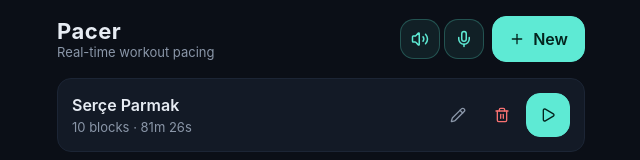
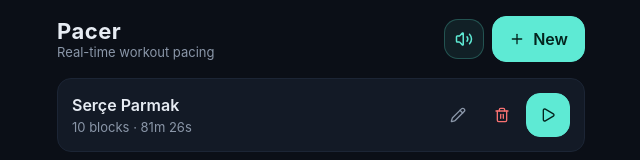
Before and after one commit to wunnle/Pacer, a React (Vite) app: page / in a window 1280 px wide. Shown: the top 160 px of the page, without its empty margins (319-959 px from the left). Built offline with nearby package versions, Linux system fonts and the light colour scheme.

Commit message:
Tighten stepper height, single volume toggle, remove editor header

```diff
--- a/src/components/DurationInput.tsx
+++ b/src/components/DurationInput.tsx
@@ -50,7 +50,7 @@ export function DurationInput({ label, value, min = 0, step, secondsOnly = false
           disabled={safe <= min}
           aria-label={`Decrease ${label} by ${stepDown} seconds`}
         >
-          <Minus size={18} />
+          <Minus size={14} />
         </button>
         <div className="duration-value" aria-live="polite">
           {formatDisplay(safe, secondsOnly)}
@@ -61,7 +61,7 @@ export function DurationInput({ label, value, min = 0, step, secondsOnly = false
           onClick={() => adjust(stepUp)}
           aria-label={`Increase ${label} by ${stepUp} seconds`}
         >
-          <Plus size={18} />
+          <Plus size={14} />
         </button>
       </div>
     </div>
--- a/src/components/Home.tsx
+++ b/src/components/Home.tsx
@@ -1,5 +1,5 @@
 import { useState } from 'react';
-import { Mic, MicOff, Pencil, Play, Plus, Trash2, Volume2, VolumeX } from 'lucide-react';
+import { Pencil, Play, Plus, Trash2, Volume2, VolumeX } from 'lucide-react';
 import type { Workout } from '../types';
 import { workoutTotalSeconds } from '../types';
 import { deleteWorkout } from '../lib/storage';
@@ -17,18 +17,12 @@ interface Props {
 const appName = typeof window !== 'undefined' && window.location.hostname.startsWith('spsk.') ? 'SPSK' : 'Pacer';
 
 export function Home({ workouts, onChange, onNew, onEdit, onStart }: Props) {
-  const [voiceEnabled, setVoiceEnabled] = useState(() => loadSettings().voiceEnabled);
-  const [sfxEnabled, setSfxEnabled] = useState(() => loadSettings().sfxEnabled);
+  const [soundEnabled, setSoundEnabled] = useState(() => loadSettings().sfxEnabled);
 
-  const toggleVoice = () => {
-    const next = !voiceEnabled;
-    setVoiceEnabled(next);
-    saveSettings({ voiceEnabled: next });
-  };
-  const toggleSfx = () => {
-    const next = !sfxEnabled;
-    setSfxEnabled(next);
-    saveSettings({ sfxEnabled: next });
+  const toggleSound = () => {
+    const next = !soundEnabled;
+    setSoundEnabled(next);
+    saveSettings({ sfxEnabled: next, voiceEnabled: next });
   };
 
   const handleDelete = (id: string, name: string) => {
@@ -45,20 +39,12 @@ export function Home({ workouts, onChange, onNew, onEdit, onStart }: Props) {
         </div>
         <div className="row" style={{ gap: 4 }}>
           <button
-            className={`icon toggle ${sfxEnabled ? 'on' : 'off'}`}
-            onClick={toggleSfx}
-            aria-label={sfxEnabled ? 'Disable sounds' : 'Enable sounds'}
-            title={sfxEnabled ? 'Sounds on' : 'Sounds off'}
+            className={`icon toggle ${soundEnabled ? 'on' : 'off'}`}
+            onClick={toggleSound}
+            aria-label={soundEnabled ? 'Disable sound' : 'Enable sound'}
+            title={soundEnabled ? 'Sound on' : 'Sound off'}
           >
-            {sfxEnabled ? <Volume2 size={20} /> : <VolumeX size={20} />}
-          </button>
-          <button
-            className={`icon toggle ${voiceEnabled ? 'on' : 'off'}`}
-            onClick={toggleVoice}
-            aria-label={voiceEnabled ? 'Disable voice' : 'Enable voice'}
-            title={voiceEnabled ? 'Voice on' : 'Voice off'}
-          >
-            {voiceEnabled ? <Mic size={20} /> : <MicOff size={20} />}
+            {soundEnabled ? <Volume2 size={20} /> : <VolumeX size={20} />}
           </button>
           <button className="primary" onClick={onNew} style={{ marginLeft: 4 }}>
             <Plus size={16} />
--- a/src/components/WorkoutEditor.tsx
+++ b/src/components/WorkoutEditor.tsx
@@ -18,7 +18,6 @@ import {
 } from '@dnd-kit/sortable';
 import { CSS } from '@dnd-kit/utilities';
 import {
-  ArrowLeft,
   GripVertical,
   Plus,
   Snowflake,
@@ -28,7 +27,7 @@ import {
   Waves,
 } from 'lucide-react';
 import type { Exercise, ExerciseType, Workout } from '../types';
-import { EXERCISE_LABELS, exerciseTotalSeconds, workoutTotalSeconds } from '../types';
+import { EXERCISE_LABELS, exerciseTotalSeconds } from '../types';
 import { uid, upsertWorkout } from '../lib/storage';
 import { formatDuration } from '../lib/format';
 import { DurationInput } from './DurationInput';
@@ -100,17 +99,8 @@ export function WorkoutEditor({ workout, onSaved, onCancel }: Props) {
     onSaved(w);
   };
 
-  const total = workoutTotalSeconds({ ...(workout ?? ({} as Workout)), exercises } as Workout);
-
   return (
     <>
-      <header className="app-header">
-        <button className="ghost icon" onClick={onCancel} aria-label="Back">
-          <ArrowLeft size={20} />
-        </button>
-        <div className="subtitle">{formatDuration(total)} total</div>
-      </header>
-
       <div className="col" style={{ gap: 12 }}>
         <div className="field">
           <label>Workout name</label>
--- a/src/styles.css
+++ b/src/styles.css
@@ -170,14 +170,14 @@ button.toggle.on {
 /* Duration stepper — minus / value / plus */
 .duration-stepper {
   display: grid;
-  grid-template-columns: 48px 1fr 48px;
+  grid-template-columns: 40px 1fr 40px;
   align-items: stretch;
-  height: 52px;
-  gap: 4px;
+  height: 42px;
+  gap: 3px;
   background: var(--bg-2);
   border: 1px solid var(--bg-3);
-  border-radius: 12px;
-  padding: 4px;
+  border-radius: 10px;
+  padding: 3px;
 }
 .step-btn {
   background: var(--bg-3);
@@ -199,7 +199,7 @@ button.toggle.on {
   display: flex;
   align-items: center;
   justify-content: center;
-  font-size: 18px;
+  font-size: 15px;
   font-weight: 600;
   font-variant-numeric: tabular-nums;
   letter-spacing: 0.5px;
```
